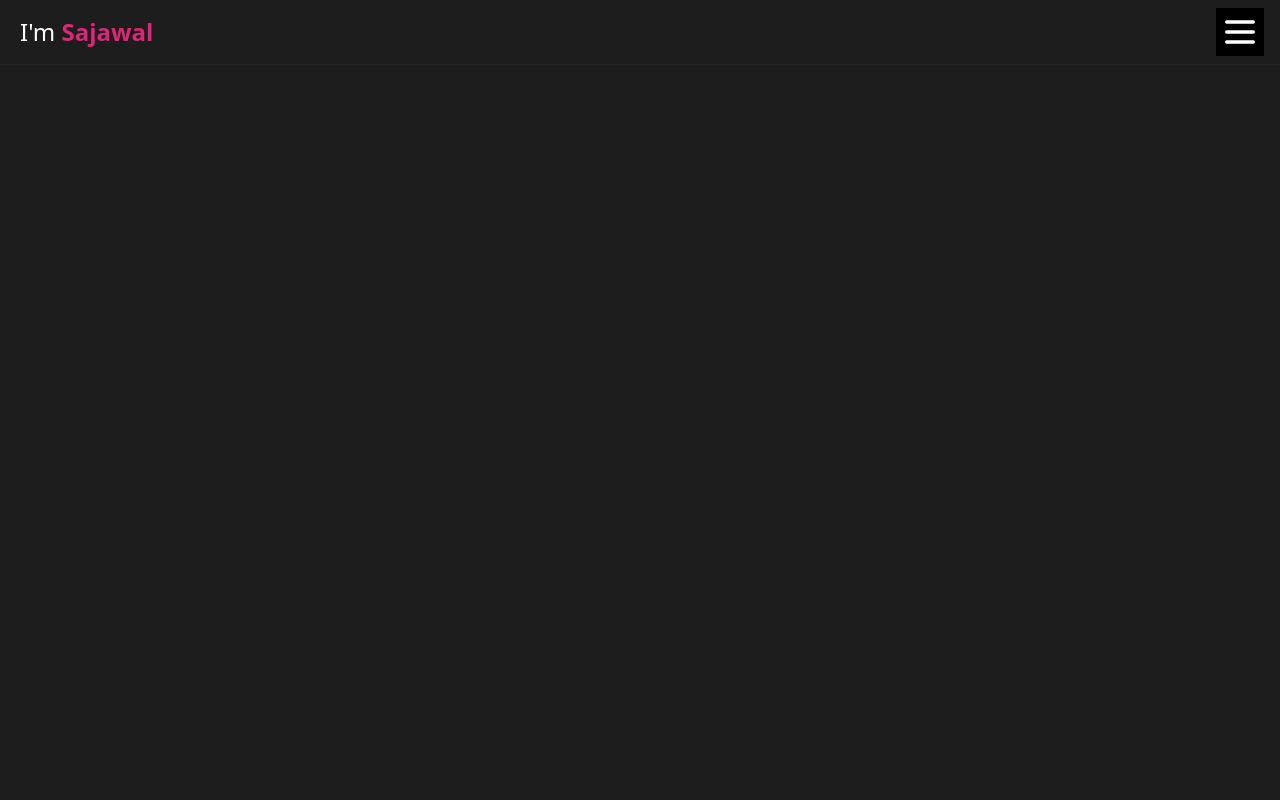
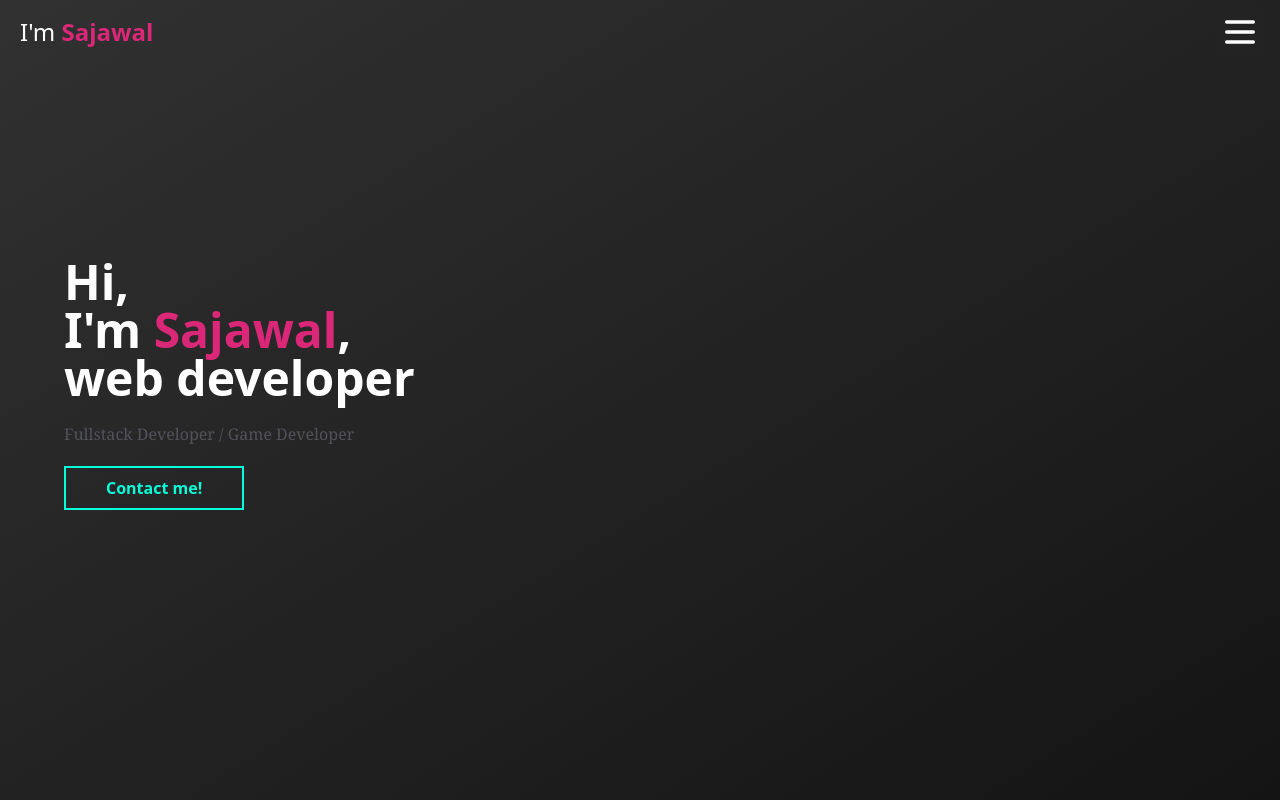
Before and after one commit to SajawalHassan/portfolio_react, a React (Create React App) app: page / in a window 1280 px wide. Built offline with nearby package versions, Linux system fonts and the light colour scheme.

Commit message:
Add Main comp

```diff
--- a/src/App.js
+++ b/src/App.js
@@ -1,9 +1,11 @@
 import Header from "./Components/Header/Header.comp";
+import Main from "./Components/Main/Main.comp";
 
 function App() {
   return (
-    <div className="bg-[#1D1D1D] h-screen">
+    <div className="bg-gradient-to-br from-[#313131] to-[#141414] h-screen">
       <Header />
+      <Main />
     </div>
   );
 }
--- a/src/Components/Header/Header.comp.js
+++ b/src/Components/Header/Header.comp.js
@@ -6,22 +6,22 @@ function Header() {
   const [menu, setMenu] = useState(false);
 
   return (
-    <div className="px-4 py-2 flex items-center justify-between sticky top-0 z-50 border-b border-zinc-800">
-      <div className="bg-[#1D1D1D] p-1">
+    <div className="px-4 py-2 flex items-center justify-between sticky top-0 z-50">
+      <div className="p-1">
         <a href="/" className="text-pink-600 text-2xl font-extrabold">
           <span className="text-white font-light">I'm</span> Sajawal
         </a>
       </div>
       <div>
         <div
-          className="p-1 bg-black cursor-pointer"
+          className="p-1 bg-[#242323] cursor-pointer"
           onClick={() => setMenu(true)}
         >
           <MenuIcon className="h-10 text-white" />
         </div>
         {menu && (
-          <div className="absolute w-screen h-screen inset-0 bg-[#181818] text-white menu-animation">
-            <div className="flex items-center justify-between px-4 bg-black pt-3">
+          <div className="absolute w-screen h-screen inset-0 bg-gradient-to-br from-[#252525] to-[#141414] text-white menu-animation">
+            <div className="flex items-center justify-between px-4 pt-3">
               <h1 className="text-pink-600 text-2xl font-extrabold">
                 <span className="text-white font-light">I'm</span> Sajawal
               </h1>
@@ -30,7 +30,7 @@ function Header() {
                 onClick={() => setMenu(false)}
               />
             </div>
-            <div className="bg-black h-[20%]">
+            <div className="h-[20%]">
               <div className="relative grid place-content-center h-[80%] w-full">
                 <h1 className="text-7xl font-bold text-pink-600 z-20 absolute left-[46%] top-[18%]">
                   S
@@ -40,12 +40,14 @@ function Header() {
                 </h1>
                 <h1 className="text-3xl font-bold mt-[5rem]">Sajawal</h1>
               </div>
-              <p className="text-xs text-zinc-500 text-center">Web developer</p>
+              <p className="-mt-2 text-zinc-500 text-center font-serif">
+                Web developer
+              </p>
             </div>
 
             <div className="h-[70vh] grid place-content-center text-center">
               <a className="menu-link" href="#about">
-                About
+                About Me
               </a>
               <a className="menu-link" href="#my-skills">
                 My Skills
--- /dev/null
+++ b/src/Components/Main/Main.comp.js
@@ -0,0 +1,23 @@
+import React from "react";
+
+function Main() {
+  return (
+    <div className="flex flex-col justify-center h-[80vh] text-white pl-16">
+      <div className="text-5xl font-semibold">
+        <h1>Hi,</h1>
+        <h1>
+          I'm <span className="text-pink-600">Sajawal</span>,
+        </h1>
+        <h1>web developer</h1>
+      </div>
+      <p className="mt-5 text-zinc-600 font-serif">
+        Fullstack Developer / Game Developer
+      </p>
+      <button className="px-10 py-2 mt-5 bg-transparent font-bold border-2 border-[#08FDD8] text-[#08FDD8] hover:bg-[#08FDD8] transition-colors duration-500 hover:text-black w-max">
+        Contact me!
+      </button>
+    </div>
+  );
+}
+
+export default Main;
--- a/src/index.css
+++ b/src/index.css
@@ -6,6 +6,10 @@
   .menu-link {
     @apply w-screen py-6 font-bold border-t border-zinc-800 hover:text-[#13B5D2] hover:bg-zinc-800 transition-colors duration-500;
   }
+}
+
+body {
+  overflow-x: hidden;
 }
 
 .menu-animation {
@@ -20,7 +24,3 @@
     transform: translateX(0%);
   }
 }
-
-body {
-  overflow-x: hidden;
-}
```
